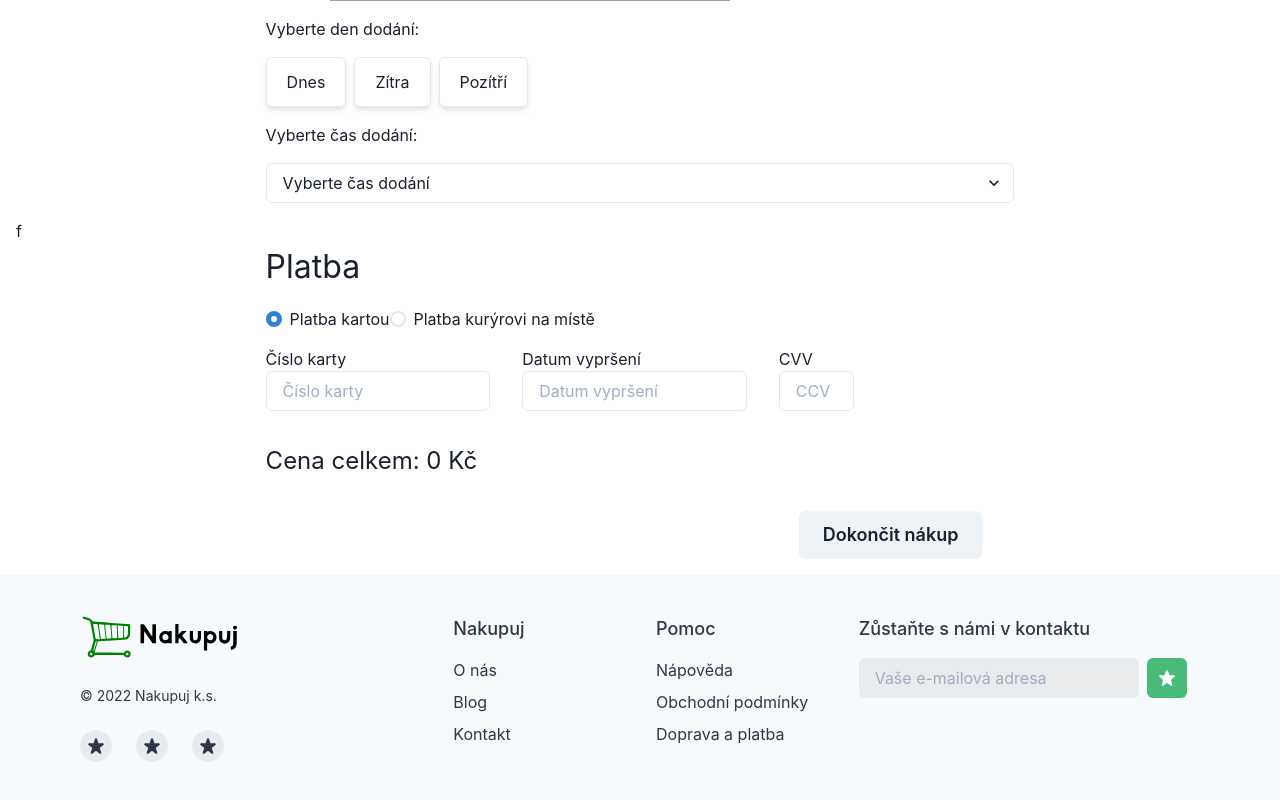
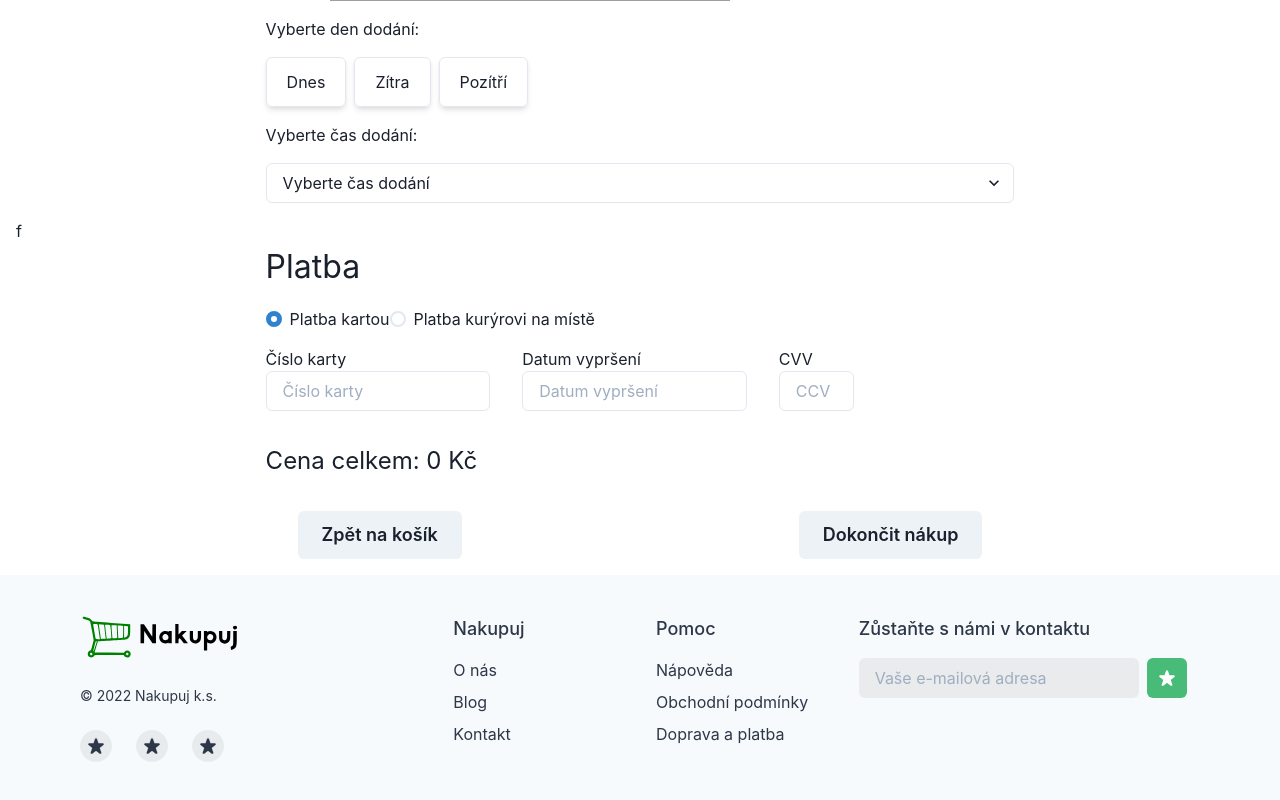
Before and after one commit to tomassvatek/nakupuj-app, a Next.js app: page /cart/payment in a window 1280 px wide. Shown: the part 614-1414 px from the top of the page. Built offline with nearby package versions, Linux system fonts and the light colour scheme; grey boxes are pictures that could not be loaded.

Commit message:
return button

```diff
--- a/pages/cart/payment.tsx
+++ b/pages/cart/payment.tsx
@@ -12,7 +12,7 @@ import NextLink from "next/link";
 
 const Payment: NextPage = () => {
 
-    const {cartTotal} = useCart()
+    const {cartTotal, emptyCart} = useCart()
 
   return (
     <main>
@@ -31,12 +31,18 @@ const Payment: NextPage = () => {
               width: "60%",
               padding: "0 2rem",
               display: "flex",
-              justifyContent: "flex-end",
+              justifyContent: "space-between",
             }}
           >
+
+              <NextLink href="/cart/index">
+                  <Button size="lg">Zpět na košík</Button>
+              </NextLink>
+
               <NextLink href="/cart/delivery/success">
-                  <Button size="lg">Dokončit nákup</Button>
+                  <Button size="lg" onClick={emptyCart}>Dokončit nákup</Button>
               </NextLink>
+
           </div>
         </Box>
       </Box>
```
